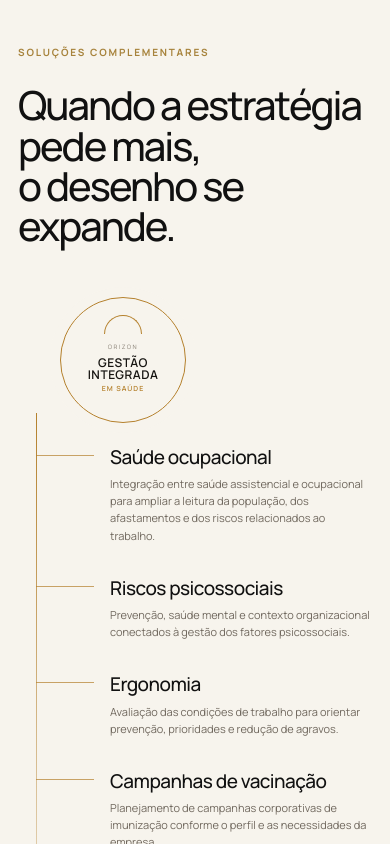
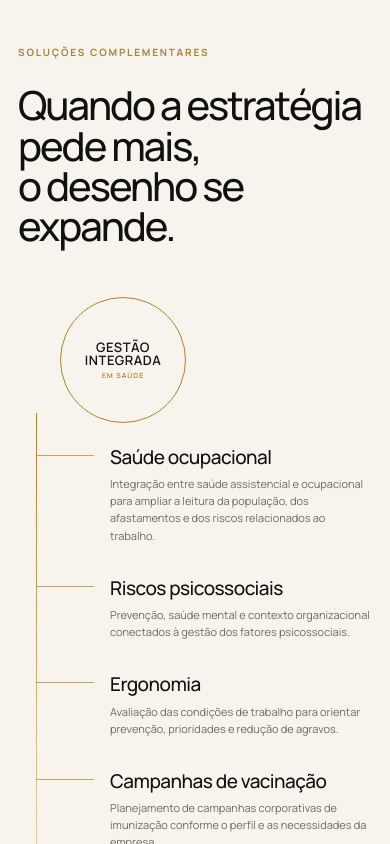
Before and after one commit to LeonanBenites/orizon-benefits, a plain HTML site: page index.html in a window 390 px wide. Shown: the part 11156-12000 px from the top of the page. Drawn offline with Linux system fonts and the light colour scheme.

Commit message:
Add files via upload

```diff
--- a/index.html
+++ b/index.html
@@ -608,7 +608,6 @@
       </svg>
 
       <div class="health-core">
-        <span class="health-core-brand">ORIZON</span>
         <strong>GESTÃO<br>INTEGRADA</strong>
         <span class="health-core-health">EM SAÚDE</span>
       </div>
--- a/styles.css
+++ b/styles.css
@@ -3121,3 +3121,45 @@ main{
     width:220px !important;
   }
 }
+
+
+/* =========================================================
+   Ajuste final — Soluções Complementares
+   Núcleo mais limpo + PBM alinhado à órbita
+   ========================================================= */
+
+/* remove o símbolo superior do núcleo */
+.health-core::before{
+  display:none !important;
+  content:none !important;
+}
+
+/* centraliza a mensagem principal sem o nome ORIZON */
+.health-core strong{
+  margin-top:0 !important;
+  font-size:19px !important;
+  line-height:1.02 !important;
+}
+.health-core-health{
+  margin-top:7px !important;
+}
+
+/* PBM: ligeiramente à esquerda e mais próximo do diagrama */
+@media(min-width:901px){
+  .orbit-pbm{
+    left:48% !important;
+    bottom:-8px !important;
+    width:220px !important;
+  }
+}
+
+/* mobile: mantém a estrutura vertical limpa */
+@media(max-width:900px){
+  .health-core strong{
+    margin-top:0 !important;
+    font-size:13px !important;
+  }
+  .health-core-health{
+    margin-top:5px !important;
+  }
+}
```
